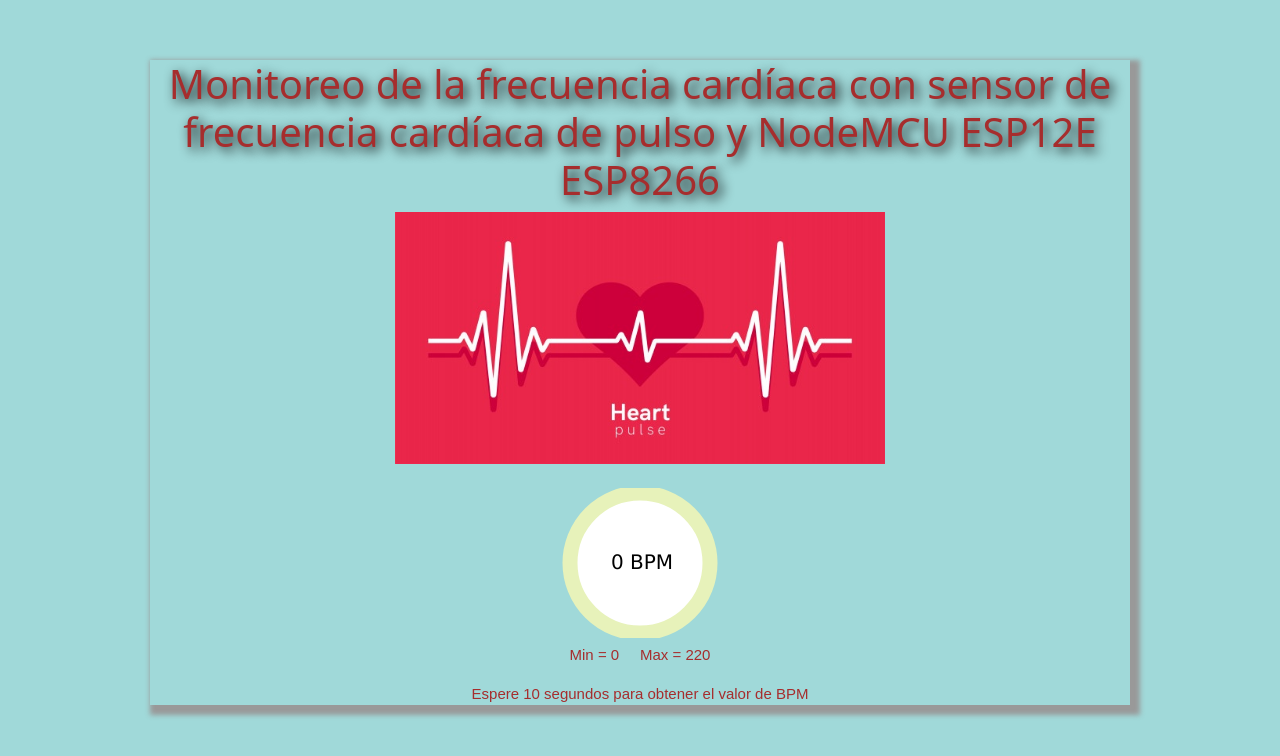
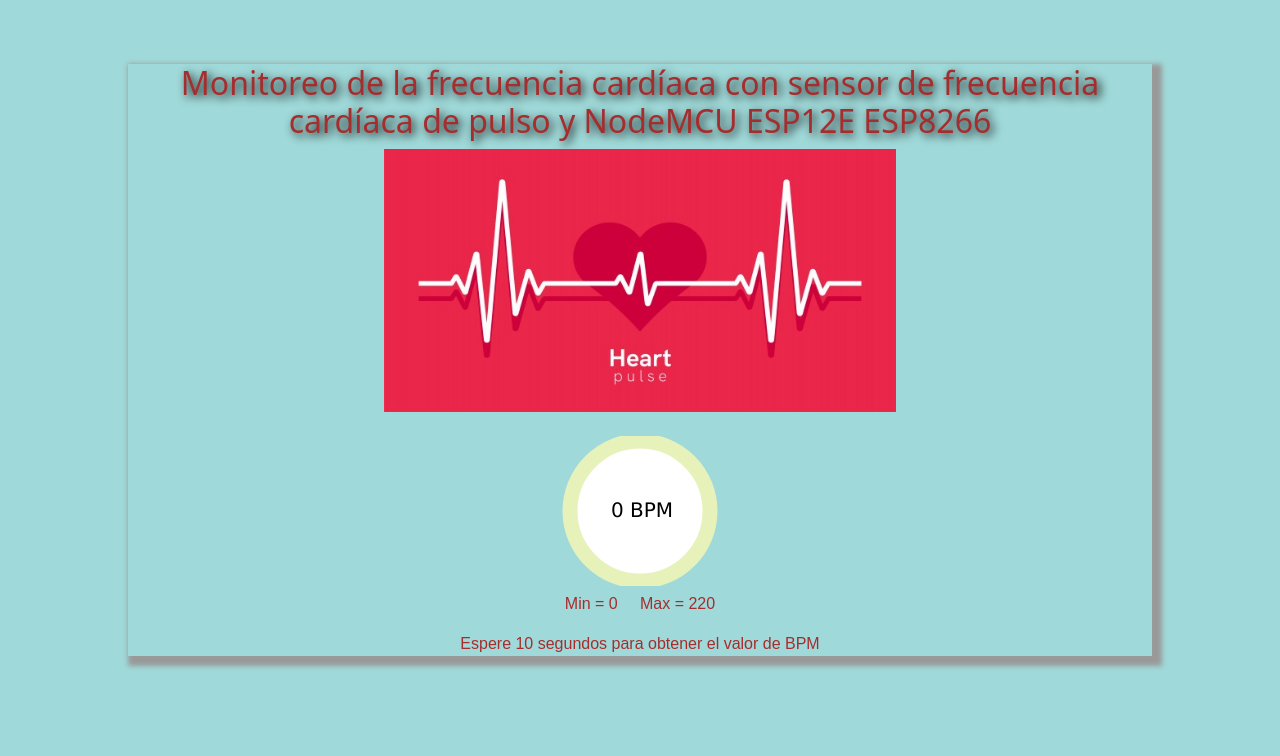
Before and after one commit to Luis-Fernando-Vivas/BPM, a plain HTML site: page index.html in a window 1280 px wide. Drawn offline with Linux system fonts and the light colour scheme; no server answers.

Commit message:
Add files via upload

```diff
--- a/Margen.css
+++ b/Margen.css
@@ -1,7 +1,7 @@
 body {
-    margin-top: 60px;
-    margin-right: 150px;
-    margin-left: 150px;
+    margin-top: 5%;
+    margin-right: 10%;
+    margin-left: 10%;
 }
 .postElement1 {
     color:#A0D9D9;
--- a/letra.css
+++ b/letra.css
@@ -1,15 +1,17 @@
 h1,h2,p,a,pre,td,th {color: #A62D2D;;}
 h1{
     font-family: inherit;
+    font-size: 200%;
 }
 h2{
     font-family: monospace;
+    font-size: 130%;
 }
 p{
     font-family: fantasy;
-    font-size: 15px;
+    font-size: 100%;
 }
 pre{
     font-family: Comic Sans;
-    font-size: 15px;
+    font-size: 100%;
 }
```
